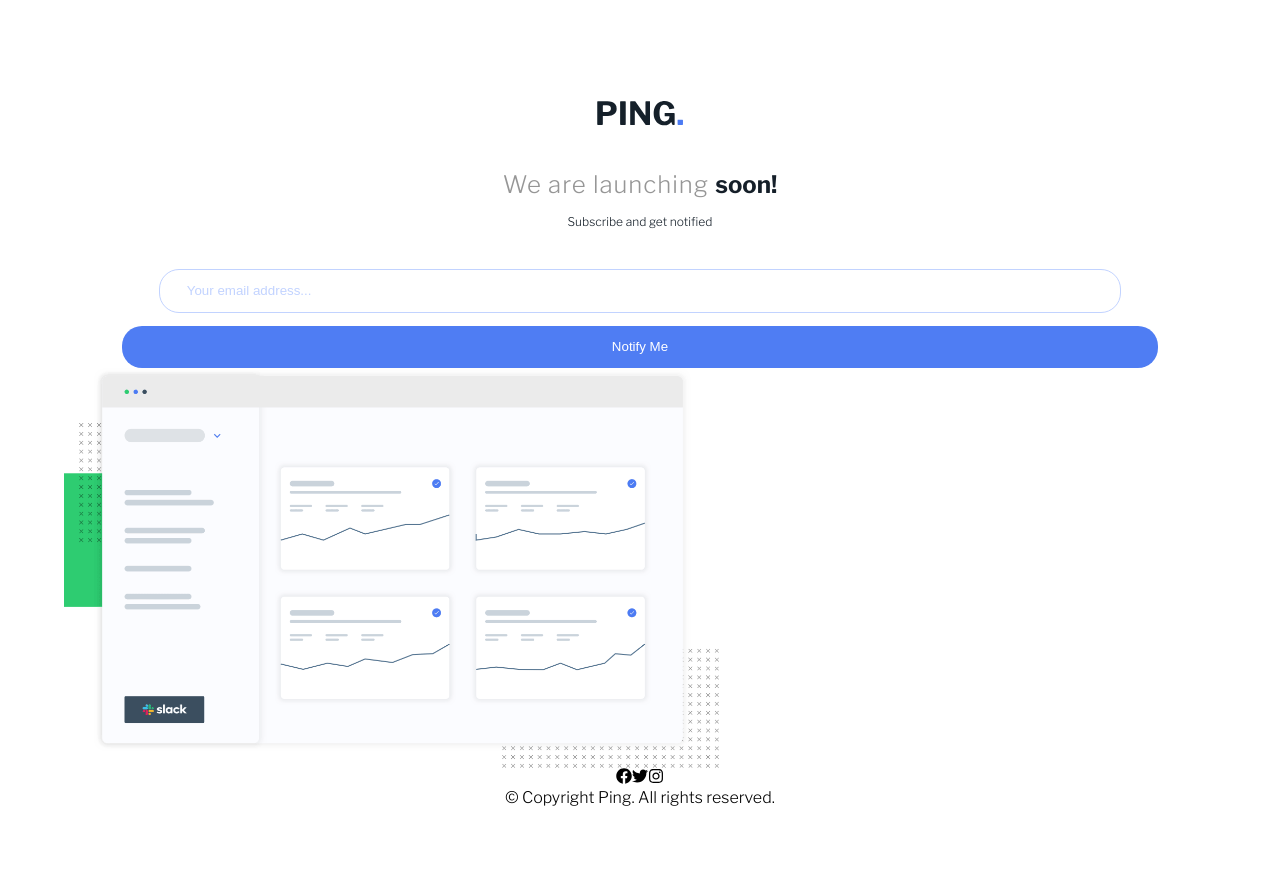
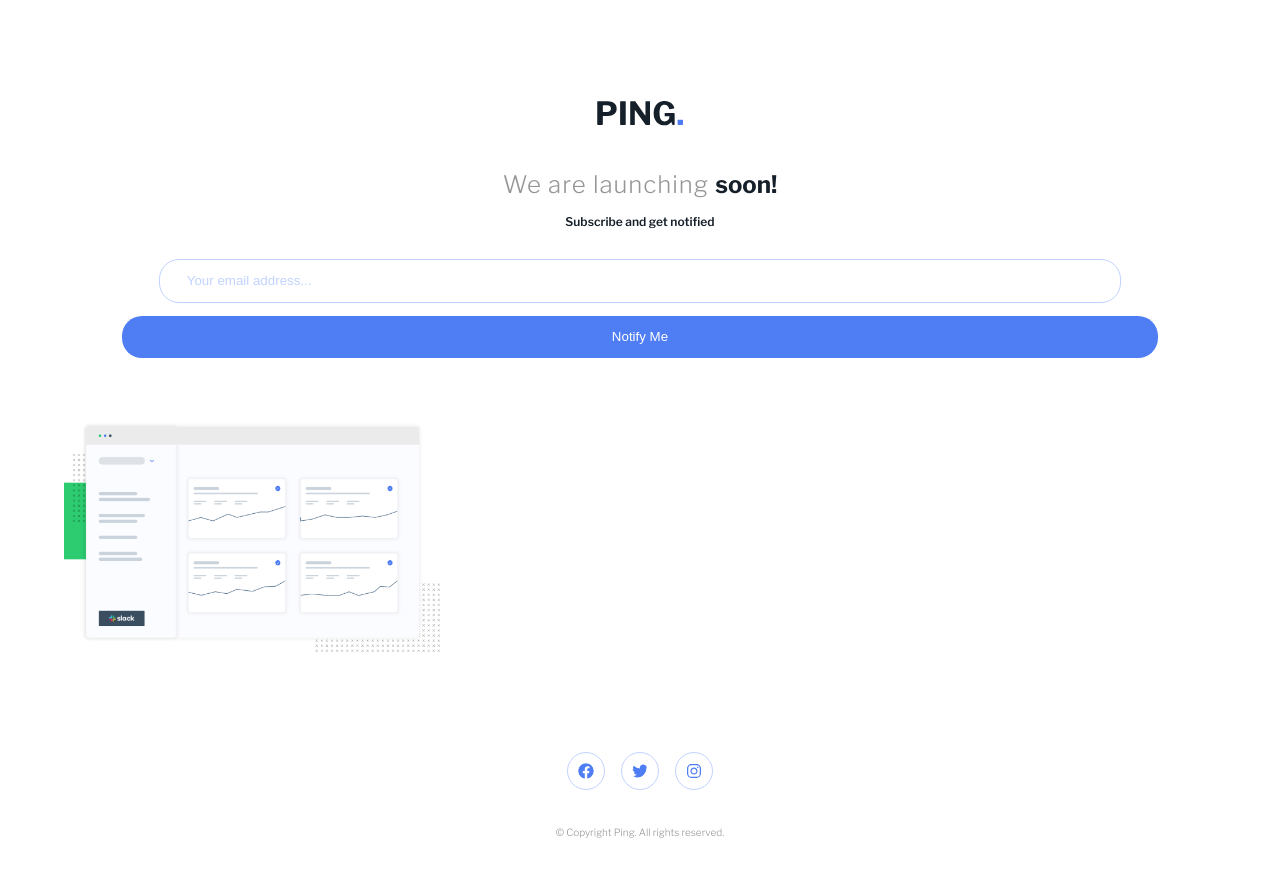
Before and after one commit to OscarAnillo/ping-single-column-fe, a React (Create React App) app: page / in a window 1280 px wide. Shown: the top 876 px of the page. Built offline with nearby package versions, Linux system fonts and the light colour scheme.

Commit message:
add styles to imageComponent and socials

```diff
--- a/src/App.css
+++ b/src/App.css
@@ -19,7 +19,7 @@
 /* Text component */
 .text {
   width: 90%;
-  margin: auto;
+  margin: 0 auto 4em auto;
 }
 .text img {
   padding-bottom: 40px;
@@ -39,7 +39,8 @@
 .text div p {
   color: hsl(209, 33%, 12%);
   font-size: 12px;
-  padding-bottom: 40px;
+  padding-bottom: 30px;
+  font-weight: 600;
 }
 
 .text form input {
@@ -64,9 +65,29 @@
   color: #fff;
 }
 
+/* Image component */
 .img-bg {
   background-image: url(/public/images/illustration-dashboard.png);
   background-size: contain;
   background-repeat: no-repeat;
-  height: 400px;
+  height: 230px;
+  margin-bottom: 100px;
 }
+
+/* Social component */
+.socials {
+  color: hsl(223, 87%, 63%);
+}
+
+.fa, .tr, .ig {
+  border: 1px solid hsl(223, 100%, 88%);
+  padding: 10px 10px;
+  border-radius: 20px;
+  margin: 0 .5em 2em .5em;
+}
+
+.socials div p {
+  color: hsl(0, 0%, 59%);
+  font-size: 10px;
+  font-weight: 300;
+}
--- a/src/components/socials-component.js
+++ b/src/components/socials-component.js
@@ -3,9 +3,9 @@ import { FaFacebook, FaInstagram, FaTwitter } from 'react-icons/fa'
 export default function SocialsComponent(){
     return (
         <div className='socials'>
-            <FaFacebook />
-            <FaTwitter />
-            <FaInstagram />
+            <FaFacebook className='fa' />
+            <FaTwitter className='tr' />
+            <FaInstagram className='ig'/>
             <div>
                 <p>© Copyright Ping. All rights reserved.</p>
             </div>
```
